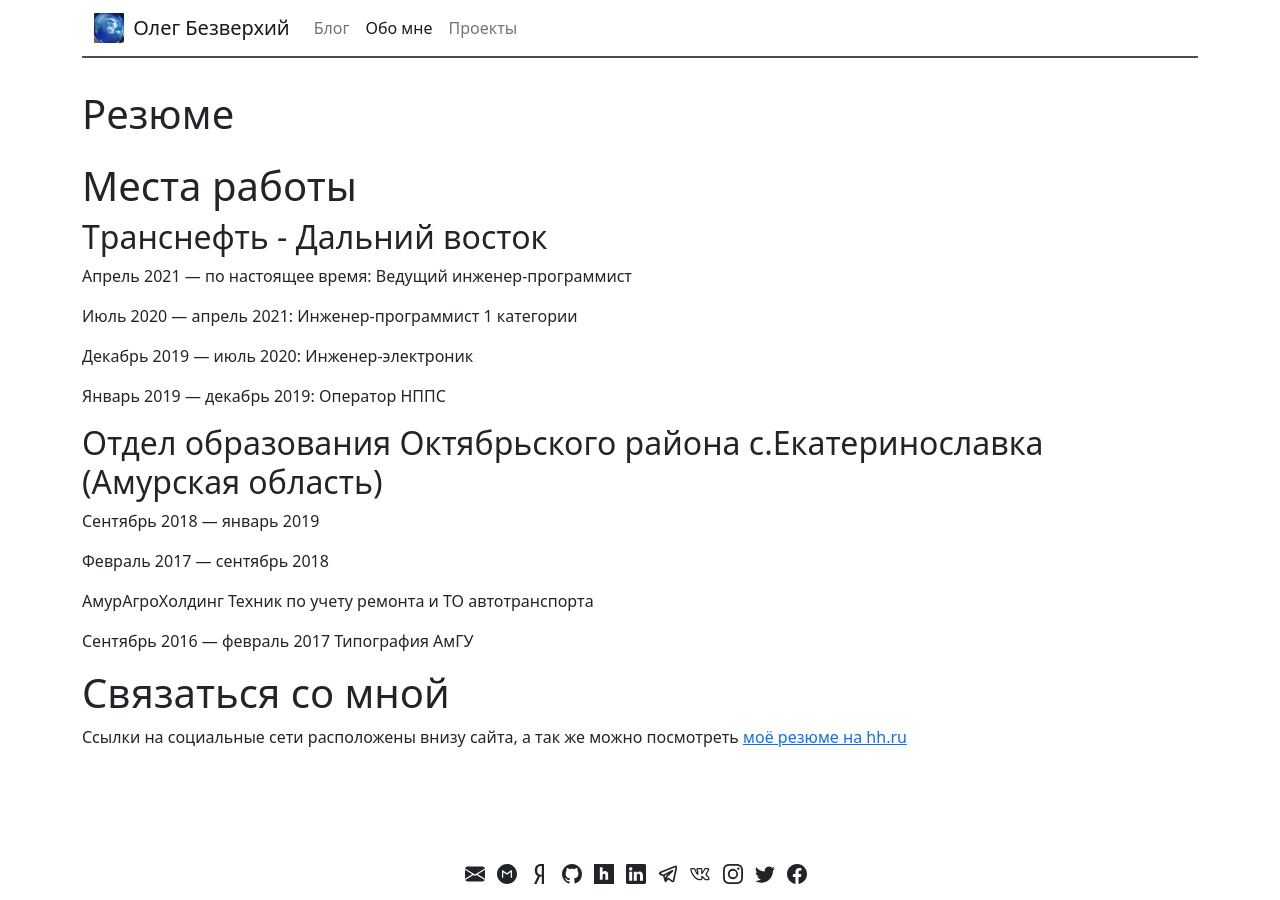
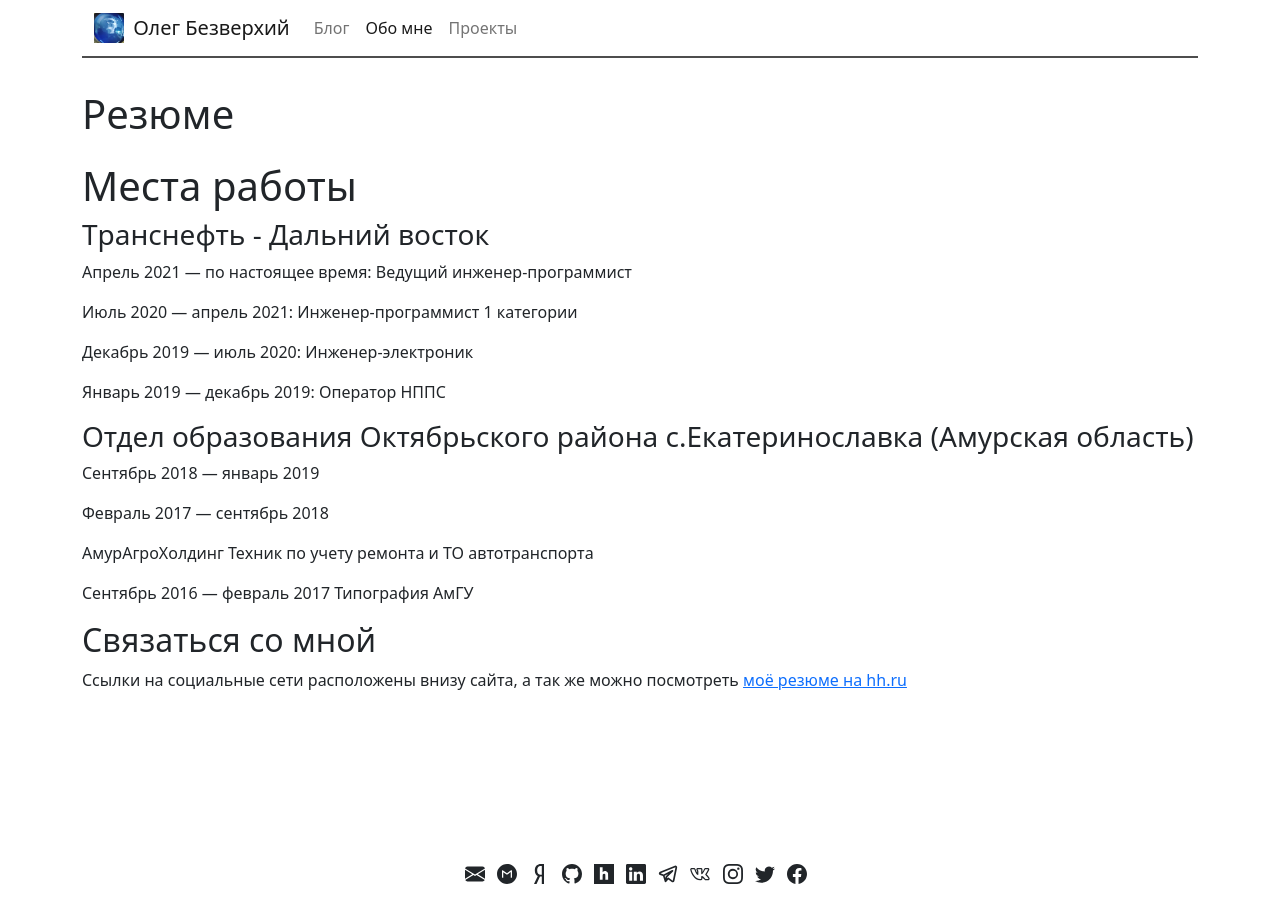
Before and after one commit to OlegBezverhii/olegbezverhii.github.io, a Jekyll site: the page built from anypages/about.md, in a window 1280 px wide. Built offline with Jekyll 4.4.1, drawn with Linux system fonts in a browser that asks for light colours.

```diff
--- a/anypages/about.md
+++ b/anypages/about.md
@@ -6,7 +6,7 @@ permalink: /about/
 
 # Места работы
 
-## Tранснефть - Дальний восток
+### Tранснефть - Дальний восток
 
 Апрель 2021 — по настоящее время:
 Ведущий инженер-программист
@@ -22,7 +22,7 @@ permalink: /about/
 
 
 
-## Отдел образования Октябрьского района с.Екатеринославка (Амурская область)
+### Отдел образования Октябрьского района с.Екатеринославка (Амурская область)
 
 Сентябрь 2018 — январь 2019
 
@@ -37,5 +37,5 @@ permalink: /about/
 Типография АмГУ
 
 
-# Связаться со мной
+## Связаться со мной
 Ссылки на социальные сети расположены внизу сайта, а так же можно посмотреть [моё резюме на hh.ru](https://blagoveschensk.hh.ru/resume/6f7c6465ff083752ec0039ed1f5939454e6241)
```
